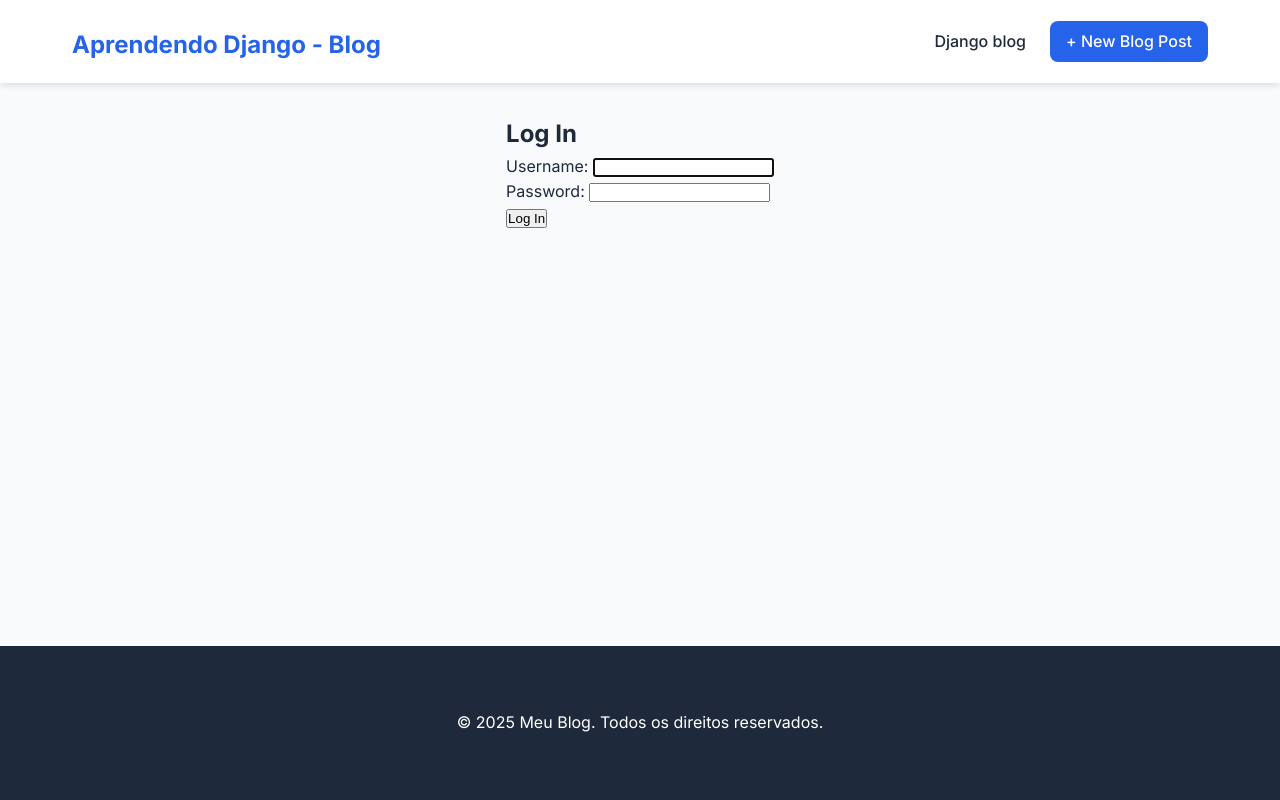
After one commit to Lafreit/blog, a Django app: page /accounts/login/ in a window 1280 px wide. The commit adds this page. Run offline with Django 5.2, Linux system fonts and the light colour scheme.

Commit message:
Atualiza configurações e templates; adiciona templates de registro

```diff
--- a/blog_project/settings.py
+++ b/blog_project/settings.py
@@ -127,3 +127,6 @@ STATICFILES_STORAGE = 'whitenoise.storage.CompressedManifestStaticFilesStorage'
 # https://docs.djangoproject.com/en/5.2/ref/settings/#default-auto-field
 
 DEFAULT_AUTO_FIELD = 'django.db.models.BigAutoField'
+
+# Login settings
+LOGIN_REDIRECT_URL = 'home'
--- a/blog_project/urls.py
+++ b/blog_project/urls.py
@@ -19,5 +19,6 @@ from django.urls import path, include # include function imported
 
 urlpatterns = [
     path('admin/', admin.site.urls),
+    path('accounts/', include('django.contrib.auth.urls')), # Include auth URLs
     path('', include('blog.urls')), # Include blog app URLs at the root
 ]
--- a/templates/base.html
+++ b/templates/base.html
@@ -16,8 +16,8 @@
                 <a href="{% url 'home' %}">Aprendendo Django - Blog</a>
             </h1>
             <nav class="nav-links">
-                <a href="{% url 'home' %}" class="nav-link">Home</a>
-                <a href="{% url 'post_new' %}" class="nav-link button">+ Novo Post</a>
+                <a href="{% url 'home' %}" class="nav-link">Django blog</a>
+                <a href="{% url 'post_new' %}" class="nav-link button">+ New Blog Post</a>
             </nav>
         </div>
     </header>
--- a/templates/post_delete.html
+++ b/templates/post_delete.html
@@ -4,7 +4,7 @@
 <div class="delete-confirmation">
     <h1>Excluir Post</h1>
     <p>Tem certeza que deseja excluir o post "<strong>{{ post.title }}</strong>"?</p>
-    <form method="post">
+    <form action="" method="post">
         {% csrf_token %}
         <div class="form-actions">
             <button type="submit" class="btn btn-delete">Confirmar Exclusão</button>
--- /dev/null
+++ b/templates/registration/login.html
@@ -0,0 +1,13 @@
+<!-- templates/registration/login.html -->
+{% extends 'base.html' %}
+
+{% block content %}
+
+<h2>Log In</h2>
+    <form method="post">
+        {% csrf_token %}
+        {{ form.as_p }}
+
+        <button type="submit">Log In</button>
+    </form>
+    {% endblock content %}
```
